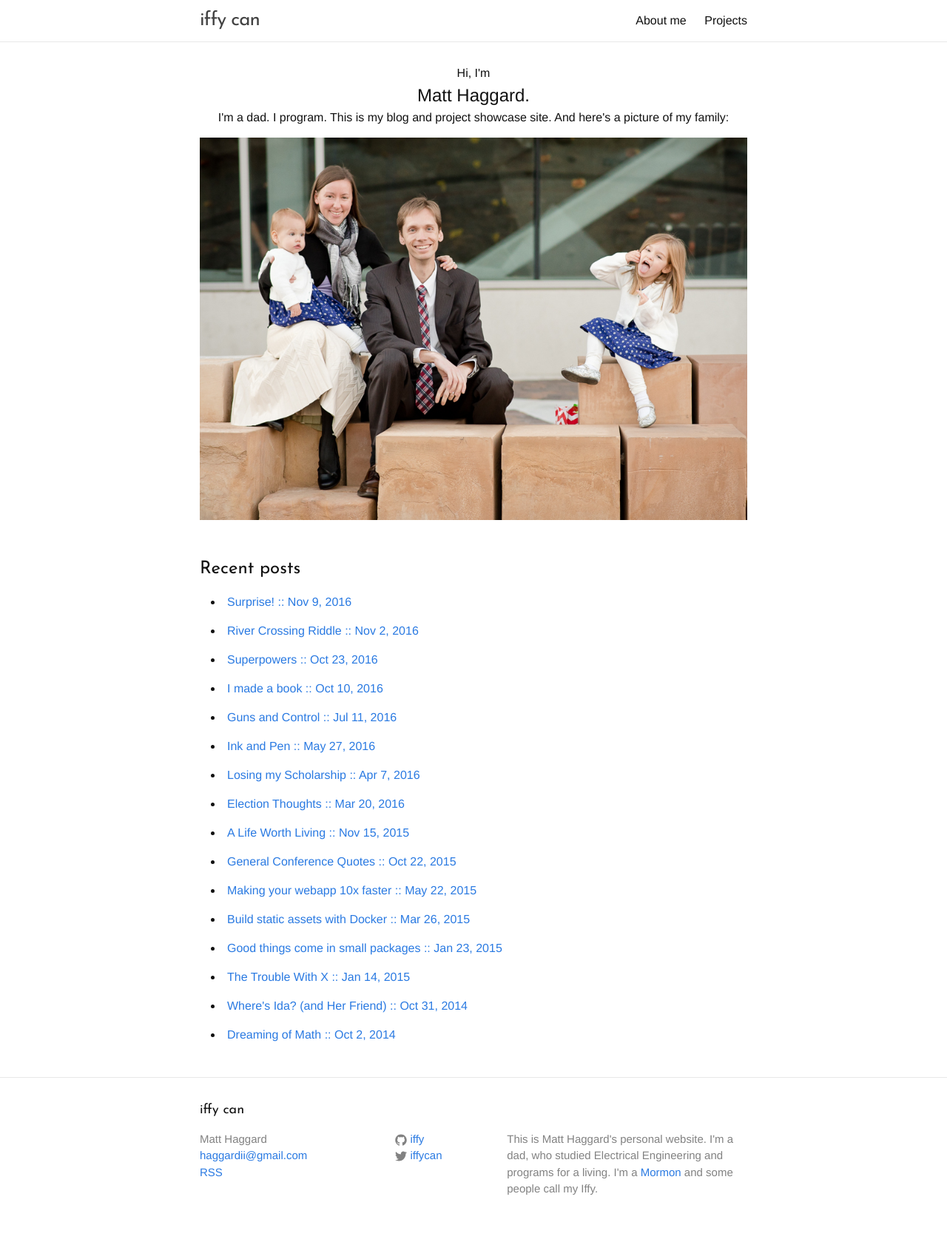
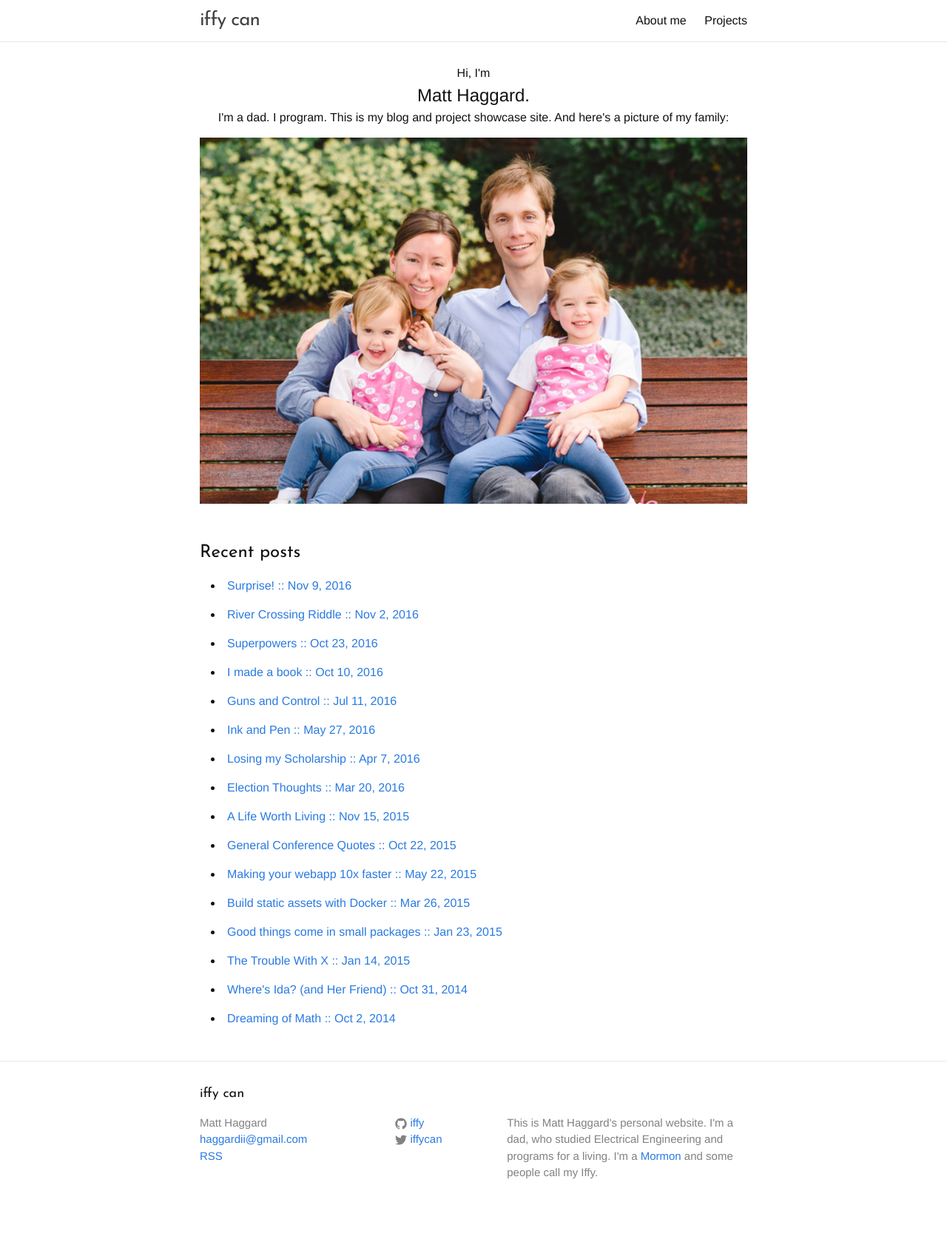
Before and after one commit to iffy/iffy.github.com, a Jekyll site: the page built from index.html, in a window 1280 px wide. Shown: the whole page at 74% size. Built offline with Jekyll 4.4.1, drawn with Linux system fonts in a browser that asks for light colours; nearby versions of some CDN libraries; some web fonts are replaced; after the commit the page ends 1657 px from its top, so only the background shows below that.

Commit message:
New picture

```diff
--- a/index.html
+++ b/index.html
@@ -16,7 +16,7 @@ image: /images/family4.jpg
   </p>
 
   <div class="hero">
-    <img src="images/family4.jpg" alt="My girls.">
+    <img src="images/family5.jpg" alt="My family">
   </div>
 
   <div class="post-list">
```
Also changed, not shown: images/family5.jpg (added).
